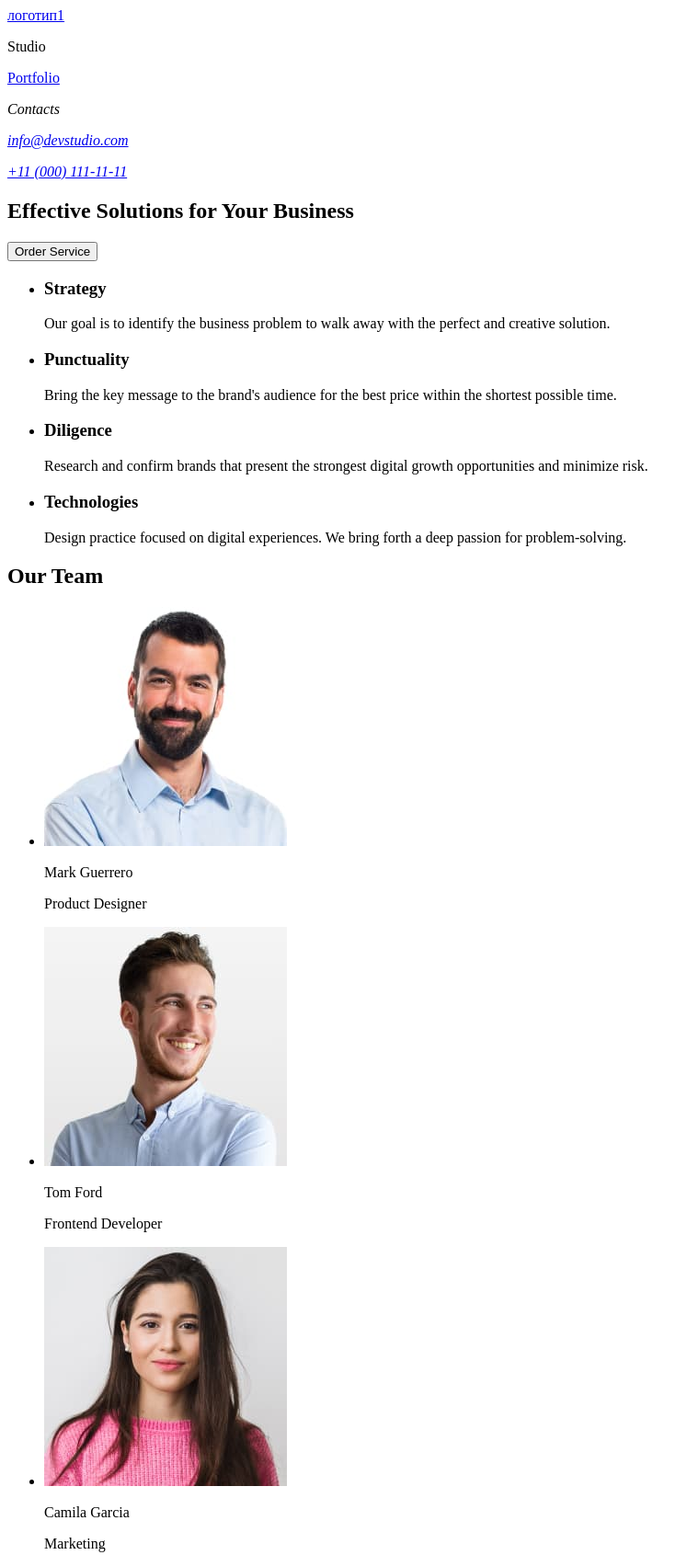
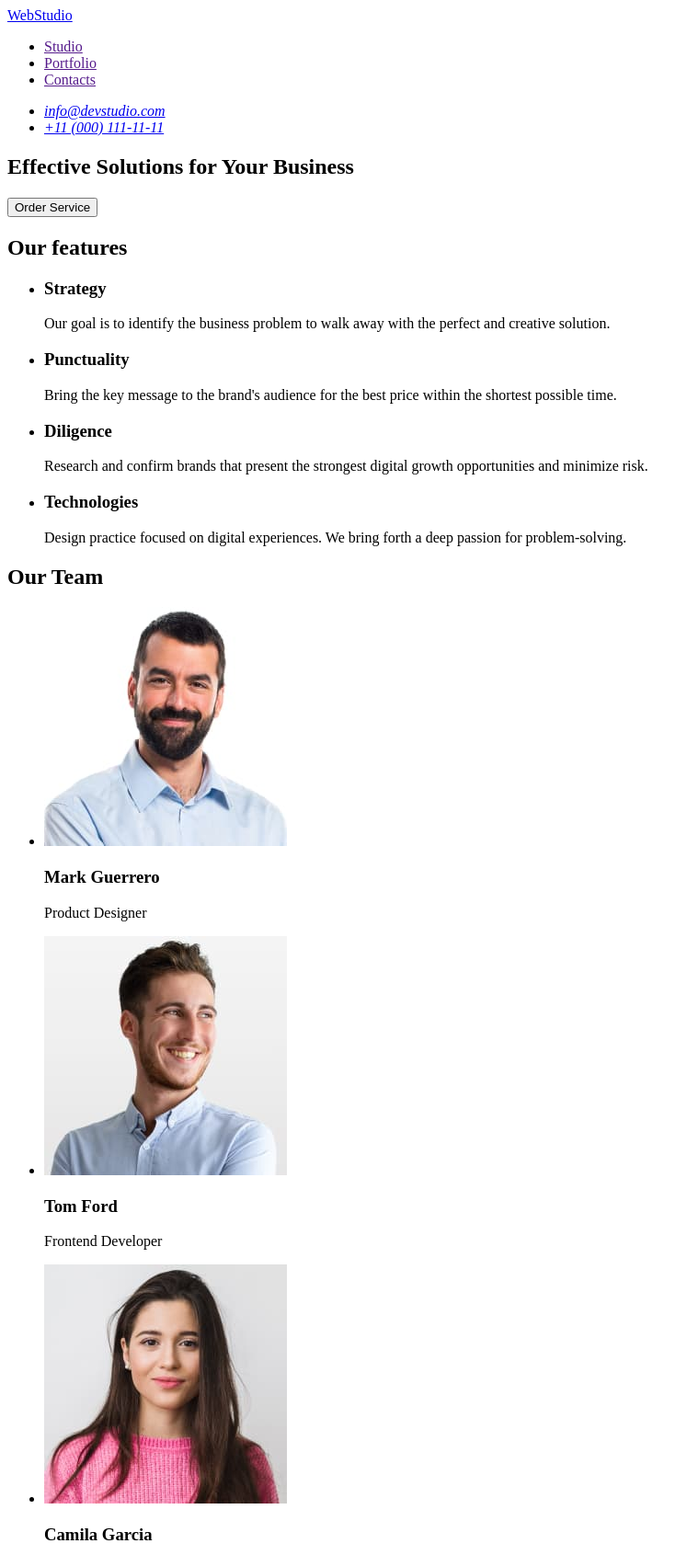
Before and after one commit to JuliaPriadka/goit-markup-hw-01, a plain HTML site: page index.html in a window 1280 px wide. Shown: the top 1691 px of the page at 92% size, without its empty margins (0-759 px from the left). Drawn offline with Linux system fonts and the light colour scheme.

Commit message:
Update index html

```diff
--- a/index.html
+++ b/index.html
@@ -8,18 +8,30 @@
 
   <body>
     <header>
-      <a href="/">логотип1</a>
-      <p>Studio</p>
-      <nav><a href="#Portfolio">Portfolio</a></nav>
+      <nav>
+        <a href="index.html">WebStudio</a>
+        <ul>
+          <li>
+            <a href="">Studio</a>
+          </li>
+          <li>
+            <a href="">Portfolio</a>
+          </li>
+          <li>
+            <a href="">Contacts</a>
+          </li>
+        </ul>
+      </nav>
 
       <address>
-        <p>Contacts</p>
-        <p>
+        <ul>
+          <li>
             <a href="mailto:info@devstudio.com">info@devstudio.com</a>
-        </p>
-        <p>
+          </li>
+          <li>
             <a href="tel:+110001111111">+11 (000) 111-11-11</a>
-        </p>
+          </li>
+        </ul>
       </address>
     </header>
 
@@ -30,6 +42,8 @@
       </section>
 
       <!--Our features-->
+      <section>
+        <h2>Our features</h2>
         <ul>
           <li>
             <h3>Strategy</h3>
@@ -63,50 +77,51 @@
             </p>
           </li>
         </ul>
+      </section>
 
       <!--Our team portfolio-->
       <section>
-        <h2 id="Portfolio">Our Team</h2>
+        <h2>Our Team</h2>
         <ul>
           <li>
             <img
-              src="images/img4.jpg"
+              src="./images/img4.jpg"
               alt="Mark Guerrero-Product Designer"
               width="264"
               height="260"
             />
-            <p>Mark Guerrero</p>
+            <h3>Mark Guerrero</h3>
             <p>Product Designer</p>
           </li>
 
           <li>
             <img
-              src="images/img1.jpg"
+              src="./images/img1.jpg"
               alt="Tom Ford-Frontend Developer"
               width="264"
               height="260"
             />
-            <p>Tom Ford</p>
+            <h3>Tom Ford</h3>
             <p>Frontend Developer</p>
           </li>
           <li>
             <img
-              src="images/img2.jpg"
+              src="./images/img2.jpg"
               alt="Camila Garcia-Marketing"
               width="264"
               height="260"
             />
-            <p>Camila Garcia</p>
+            <h3>Camila Garcia</h3>
             <p>Marketing</p>
           </li>
           <li>
             <img
-              src="images/img3.jpg"
+              src="./images/img3.jpg"
               alt="Daniel Wilson-UI Designer"
               width="264"
               height="260"
             />
-            <p>Daniel Wilson</p>
+            <h3>Daniel Wilson</h3>
             <p>UI Designer</p>
           </li>
         </ul>
@@ -114,7 +129,7 @@
     </main>
 
     <footer>
-      <a href="">логотип2</a>
+      <a href="">WebStudio</a>
       <p>
         Increase the flow of customers and sales for your business with digital
         marketing & growth solutions.
```
Lines whose indentation alone changed are shown as unchanged.
